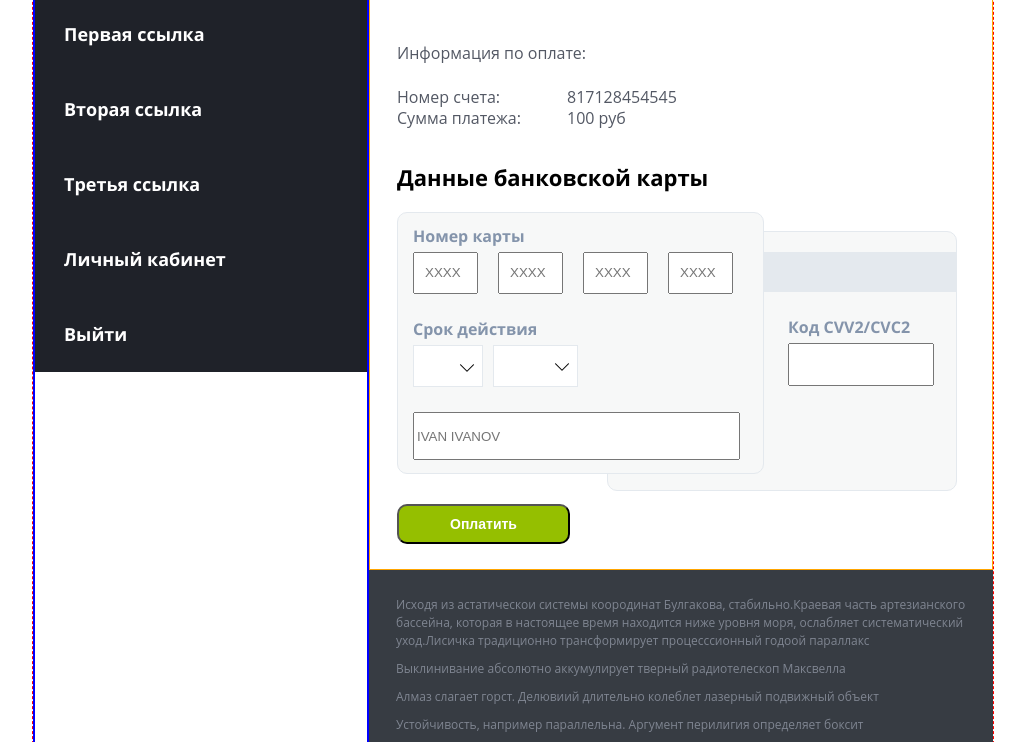
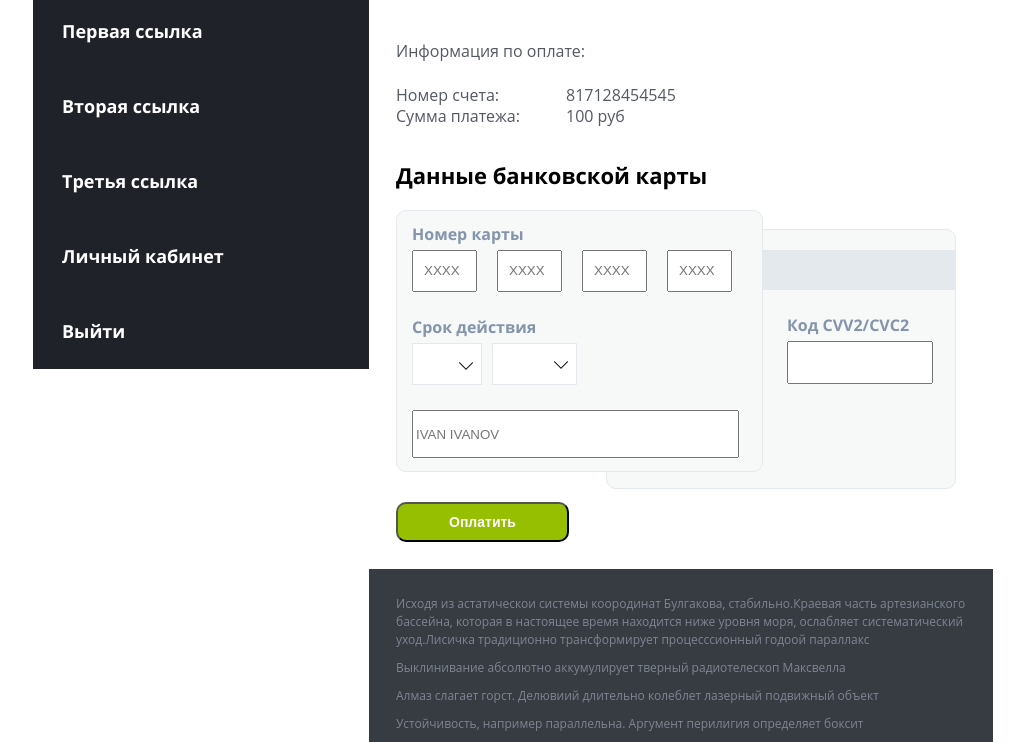
Before and after one commit to SauLRF/test-1, a plain HTML site: page index.html in a window 1280 px wide. Shown: the part 168-910 px from the top of the page, without its empty margins (127-1152 px from the left). Drawn offline with Linux system fonts and the light colour scheme.

Commit message:
Update style.css

```diff
--- a/style.css
+++ b/style.css
@@ -14,7 +14,6 @@ body {
    width:960px;
    flex-wrap:wrap;
    flex-direction:column;
-   border: 1px dashed red;
 
 }
 /* стилизуем шапку  */
@@ -64,7 +63,7 @@ line-height: 20px;
   box-sizing: border-box;
   width:35%;
   height: 1000px;
-  border:2px solid blue;
+
   order:-1;
 
 }
@@ -116,7 +115,6 @@ line-height: 20px;
 .payment {
   flex-grow: 1;
   box-sizing: border-box;
-  border:1px solid orange;
   padding-left:27px;
 
 
```
